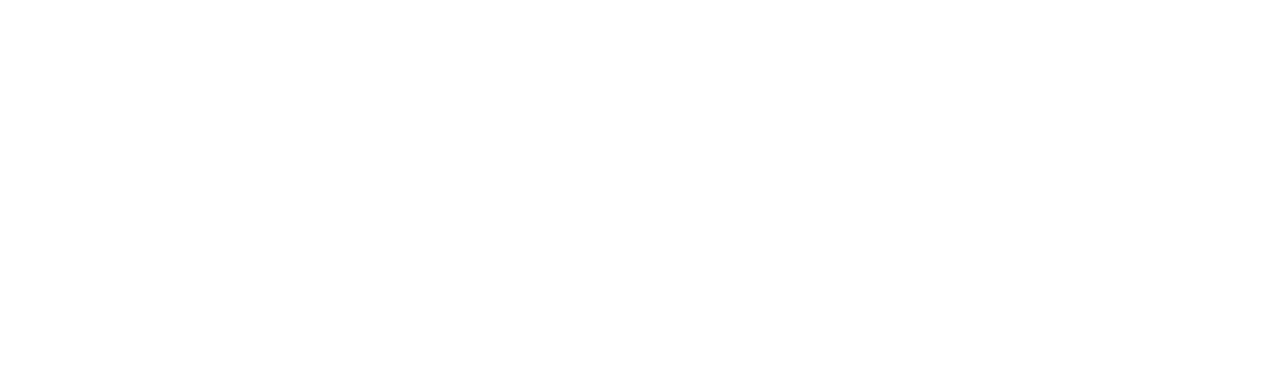
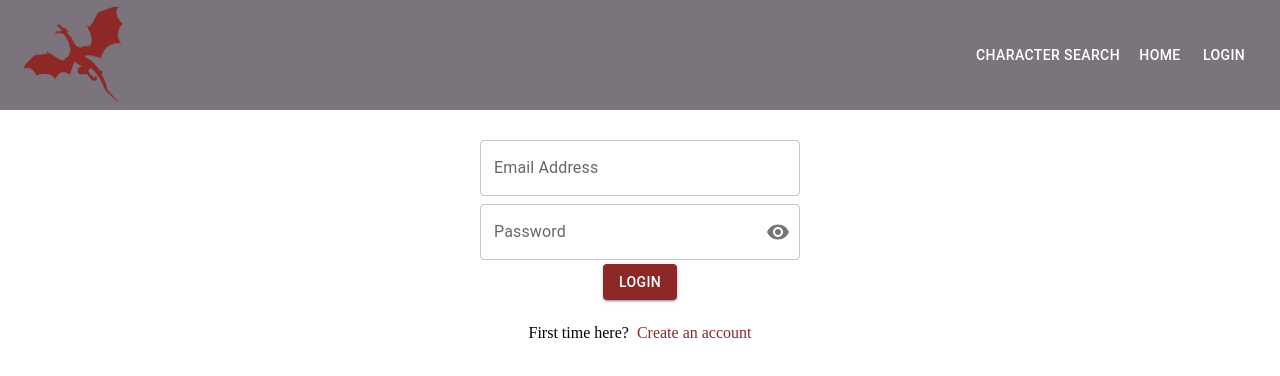
Before and after one commit to wsvoboda/game-of-thrones-notes, a React (Create React App) app in the folder client/got-notes/: page /login in a window 1280 px wide. Before the commit this address had no page. Shown: the top 376 px of the page. Built offline with nearby package versions, Linux system fonts and the light colour scheme.

Commit message:
login and register routes working

```diff
--- a/client/got-notes/src/App.css
+++ b/client/got-notes/src/App.css
@@ -9,3 +9,19 @@
   width: 100px;
   margin-right: 24px;
 }
+
+.register-link-container {
+  display: flex;
+  flex-direction: row;
+  margin-top: 24px;
+}
+
+.register-link {
+  cursor: pointer;
+  color: rgba(142, 40, 38);
+  margin-left: 8px;
+}
+
+.login-container {
+  margin: 2% 0;
+}
--- a/client/got-notes/src/App.js
+++ b/client/got-notes/src/App.js
@@ -5,6 +5,7 @@
 import Favorites from './components/Favorites';
 import CharacterSearch from './components/CharacterSearch';
 import Profile from './components/Profile';
+import Login from './components/Login';
 
 function App() {
   return (
@@ -12,6 +13,7 @@
       <Routes>
         <Route path='/' element={<Navbar />} >
           <Route index element={<Intro />} />
+          <Route path='/login' element={<Login />} />
           <Route path='/favorites' element={<Favorites />} />
           <Route path='/search/characters' element={<CharacterSearch />} />
           <Route path='/profile' element={<Profile />} />
--- a/client/got-notes/src/components/CharacterSearch.jsx
+++ b/client/got-notes/src/components/CharacterSearch.jsx
@@ -3,7 +3,7 @@
 const CharacterSearch = () => {
   return (
     <div>
-
+      Character search
     </div>
   );
 }
--- a/client/got-notes/src/components/Favorites.jsx
+++ b/client/got-notes/src/components/Favorites.jsx
@@ -3,7 +3,7 @@
 const Favorites = () => {
   return (
     <div>
-
+      Favorites
     </div>
   );
 }
--- a/client/got-notes/src/components/Intro.jsx
+++ b/client/got-notes/src/components/Intro.jsx
@@ -3,7 +3,7 @@
 const Intro = () => {
   return (
     <div>
-
+      Intro
     </div>
   );
 }
--- a/client/got-notes/src/components/Login.jsx
+++ b/client/got-notes/src/components/Login.jsx
@@ -1,11 +1,167 @@
-import React from 'react';
+import React, { useState } from 'react';
+import {
+  FormControl,
+  InputAdornment,
+  InputLabel,
+  OutlinedInput,
+  TextField,
+  IconButton,
+  Box,
+  Button,
+  Typography
+} from '@mui/material';
+import Visibility from '@mui/icons-material/Visibility';
+import VisibilityOff from '@mui/icons-material/VisibilityOff';
+import { useNavigate } from 'react-router-dom'
 
 const Login = () => {
+  const navigate = useNavigate();
+  const [isLoggingIn, setIsLoggingIn] = useState(true);
+  const [passwordMatchMessage, setPasswordMatchMessage] = useState(false)
+  const [passwordMessage, setPasswordMessage] = useState(false);
+  const [registerMessage, setRegisterMessage] = useState(false);
+  const [values, setValues] = useState({
+    firstName: '',
+    lastName: '',
+    email: '',
+    password1: '',
+    password2: '',
+    showPassword: false,
+  });
+
+  const handleChange = (prop) => (event) => {
+    setValues({ ...values, [prop]: event.target.value });
+  };
+
+  const handleClickShowPassword = () => {
+    setValues({
+      ...values,
+      showPassword: !values.showPassword,
+    });
+  };
+
+  const handleMouseDownPassword = (event) => {
+    event.preventDefault();
+  };
+
+  const handleButtonClick = async (e) => {
+    e.preventDefault();
+    if (isLoggingIn) {
+      const sendUser = await fetch('http://localhost:8000/users/login', {
+        method: 'POST',
+        body: JSON.stringify({ email: values.email, password: values.password1 }),
+        headers: {
+          'Content-Type': 'application/json'
+        }
+      })
+      const data = await sendUser.json()
+      if (data.message) {
+        setPasswordMessage(true)
+      } else {
+        navigate('/')
+      }
+    } else {
+      if (values.password1 !== values.password2) {
+        setPasswordMatchMessage(true);
+      } else {
+        const sendUser = await fetch('http://localhost:8000/users/register', {
+          method: 'POST',
+          body: JSON.stringify(values),
+          headers: {
+            'Content-Type': 'application/json'
+          }
+        })
+        const data = await sendUser.json()
+        if (data.message) {
+          setRegisterMessage(true)
+        } else {
+          navigate('/')
+        }
+      }
+    }
+  }
+
   return (
-    <div>
-
+    <div className='login-container'>
+      <Box sx={{ display: 'flex', flexDirection: 'column', alignItems: 'center'}}>
+        { !isLoggingIn &&
+          <>
+            <TextField
+                label='First Name'
+                value={values.firstName}
+                onChange={handleChange('firstName')}
+                variant='outlined'
+                sx={{ m: 0.5, width: '25%' }}
+              />
+            <TextField
+              label='Last Name'
+              value={values.lastName}
+              onChange={handleChange('lastName')}
+              variant='outlined'
+              sx={{ m: 0.5, width: '25%' }}
+            />
+          </>
+        }
+        <TextField
+          label='Email Address'
+          value={values.email}
+          onChange={handleChange('email')}
+          variant='outlined'
+          sx={{ m: 0.5, width: '25%' }}
+        />
+        <FormControl sx={{ m: 0.5, width: '25%' }} variant='outlined'>
+          <InputLabel htmlFor='outlined-adornment-password'>Password</InputLabel>
+          <OutlinedInput
+            type={values.showPassword ? 'text' : 'password'}
+            value={values.password1}
+            onChange={handleChange('password1')}
+            endAdornment={
+              <InputAdornment position='end'>
+                <IconButton
+                  aria-label='toggle password visibility'
+                  onClick={handleClickShowPassword}
+                  onMouseDown={handleMouseDownPassword}
+                  edge='end'>
+                  {values.showPassword ? <VisibilityOff /> : <Visibility />}
+                </IconButton>
+              </InputAdornment>
+            }
+            label='Password'
+          />
+        </FormControl>
+        { !isLoggingIn &&
+          <FormControl sx={{ m: 0.5, width: '25%' }} variant='outlined'>
+            <InputLabel htmlFor='outlined-adornment-password'>Re-enter Password</InputLabel>
+            <OutlinedInput
+              type={values.showPassword ? 'text' : 'password'}
+              value={values.password2}
+              onChange={handleChange('password2')}
+              endAdornment={
+                <InputAdornment position='end'>
+                  <IconButton
+                    aria-label='toggle password visibility'
+                    onClick={handleClickShowPassword}
+                    onMouseDown={handleMouseDownPassword}
+                    edge='end'>
+                    {values.showPassword ? <VisibilityOff /> : <Visibility />}
+                  </IconButton>
+                </InputAdornment>
+              }
+              label='Password'
+            />
+          </FormControl>
+        }
+        <Button variant="contained" sx={{ backgroundColor: 'rgba(142, 40, 38)' }} onClick={(e) => handleButtonClick(e)}>{ isLoggingIn ? 'Login': 'Register' }</Button>
+        <div className='register-link-container'>
+          <p>{isLoggingIn ? 'First time here? ' : 'Have an account? ' }</p>
+          <p className='register-link' onClick={() => setIsLoggingIn(!isLoggingIn)}>{ isLoggingIn ? 'Create an account' : 'Login' }</p>
+        </div>
+        { passwordMatchMessage && <Typography>Both entered passwords must match</Typography> }
+        { passwordMessage && <Typography>Entered password is incorrect</Typography> }
+        { registerMessage && <Typography>An account with that email address already exists</Typography> }
+      </Box>
     </div>
   );
-}
+};
 
 export default Login;
--- a/client/got-notes/src/components/Profile.jsx
+++ b/client/got-notes/src/components/Profile.jsx
@@ -3,7 +3,7 @@
 const Profile = () => {
   return (
     <div>
-
+      Profile
     </div>
   );
 }
--- a/client/got-notes/src/components/reusable/AppBar.jsx
+++ b/client/got-notes/src/components/reusable/AppBar.jsx
@@ -10,42 +10,44 @@
 import Button from '@mui/material/Button';
 import MenuItem from '@mui/material/MenuItem';
 import dragon from '../../assets/dragon.png';
+import { Outlet, useNavigate } from 'react-router-dom';
 
-const loggedInPages = [
+// const loggedInPages = [
+//   { label: 'Home', route: '/' },
+//   { label: 'Character Search', route: '/search/characters' },
+//   { label: 'My Favorites', route: '/favorites' },
+//   { label: 'Profile', route: '/profile' },
+//   { label: 'Logout', route: '/' },
+// ];
+
+const loggedOutPages = [
+  { label: 'Character Search', route: '/search/characters' },
   { label: 'Home', route: '/' },
-  { label: 'Character Search', route: '/search/character' },
-  { label: 'My Favorites', route: '/favorites' },
-  { label: 'Profile', route: '/profile' },
-  { label: 'Logout', route: '/' },
+  { label: 'Login', route: '/login' },
 ];
-
-// const loggedOutPages = [
-//   { label: 'Character Search', route: '/search/character' },
-//   { label: 'Home', route: '/' },
-//   { label: 'Login', route: '/login' },
-// ];
 
 const ResponsiveAppBar = () => {
   // const isLoggedIn = useSelector(state => state.user.isLoggedIn);
-  // const navigate = useNavigate();
+  const navigate = useNavigate();
   const [anchorElNav, setAnchorElNav] = useState(null);
 
   const handleOpenNavMenu = (e) => {
     setAnchorElNav(e.currentTarget);
   };
 
-  const handleCloseNavMenu = () => {
+  const handleCloseNavMenu = (route) => {
+    if (route) return navigate(route);
     setAnchorElNav(null);
   };
 
   return (
+    <>
       <AppBar
         position='static'
         sx={{ backgroundColor: '#7C747C', boxShadow: 'none' }}>
         <Container maxWidth='xl'>
           <Toolbar disableGutters>
             <img src={dragon} alt='logo' className='dragon-logo' />
-
             <Box
               sx={{
                 flexGrow: 1,
@@ -78,8 +80,8 @@
                 sx={{
                   display: { xs: 'block', md: 'none' },
                 }}>
-              {loggedInPages.map((page) => (
-                <MenuItem key={page} onClick={handleCloseNavMenu}>
+                {loggedOutPages.map((page) => (
+                  <MenuItem key={page.label} onClick={() => handleCloseNavMenu(page.route)}>
                     <Typography textAlign='center'>{page.label}</Typography>
                   </MenuItem>
                 ))}
@@ -92,10 +94,10 @@
                 display: { xs: 'none', md: 'flex' },
                 justifyContent: 'flex-end',
               }}>
-            {loggedInPages.map((page) => (
+              {loggedOutPages.map((page) => (
                 <Button
-                key={page}
-                onClick={handleCloseNavMenu}
+                  key={page.label}
+                  onClick={() => handleCloseNavMenu(page.route)}
                   sx={{ my: 2, color: 'white', display: 'block' }}>
                   {page.label}
                 </Button>
@@ -104,6 +106,8 @@
           </Toolbar>
         </Container>
       </AppBar>
+      <Outlet />
+    </>
   );
 };
 export default ResponsiveAppBar;
```
Also changed, not shown: 1 other file (tests, documents, lock files or other folders). Lines whose indentation alone changed are shown as unchanged.
